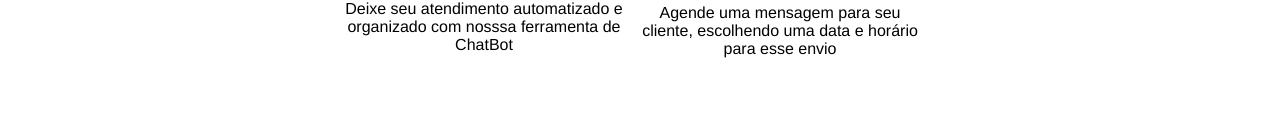
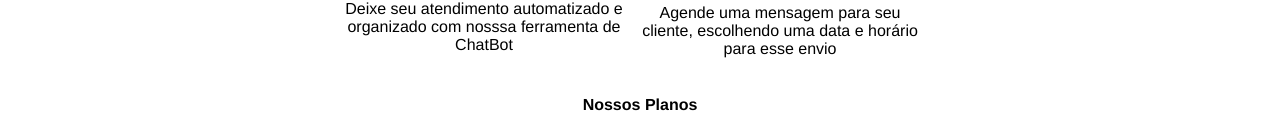
Before and after one commit to joaotoni/simples-voip, a React (Vite) app: page / in a window 1280 px wide. Shown: the part 2236-2368 px from the top of the page. Before the commit the page ends 2310 px from the top, so only its background shows below. Built offline with nearby package versions, Linux system fonts and the light colour scheme.

Commit message:
Criando os components do Four-Part

```diff
--- a/package.json
+++ b/package.json
@@ -8,8 +8,9 @@
     "preview": "vite preview"
   },
   "dependencies": {
-    "react": "^18.0.0",
-    "react-dom": "^18.0.0",
+    "react": "^18.2.0",
+    "react-dom": "^18.2.0",
+    "reactstrap": "^9.1.1",
     "styled-components": "^5.3.5"
   },
   "devDependencies": {
--- a/src/components/Main/Four-Part/Four-part.tsx
+++ b/src/components/Main/Four-Part/Four-part.tsx
@@ -1,6 +1,14 @@
+import { DivStyled } from "./styled"
+
+import {Container, Row, Col} from "reactstrap";
+
 export default function Four(){
     return(
-        <>
-        </>
+       <form id="plano">
+            <DivStyled>
+                    <h4>Nossos Planos</h4>
+            </DivStyled>
+
+       </form>
     )
 }
--- /dev/null
+++ b/src/components/Main/Four-Part/styled.ts
@@ -0,0 +1,10 @@
+import styled from "styled-components";
+
+export const DivStyled = styled.div`
+    display: flex;
+    justify-content: center;
+
+    h4{
+
+    }
+`
--- a/src/components/Main/index.tsx
+++ b/src/components/Main/index.tsx
@@ -1,4 +1,5 @@
 import First_Banner from "./First-Banner/index";
+import Four from "./Four-Part/Four-part";
 import Second_Banner from "./Second-Part";
 import Third from "./Third-Part/Third";
 
@@ -8,6 +9,7 @@ export default function Main(){
             <First_Banner />
             <Second_Banner />
             <Third />
+            <Four />
         </div>
     )
 }
```
Also changed, not shown: 1 other file (tests, documents, lock files or other folders).
